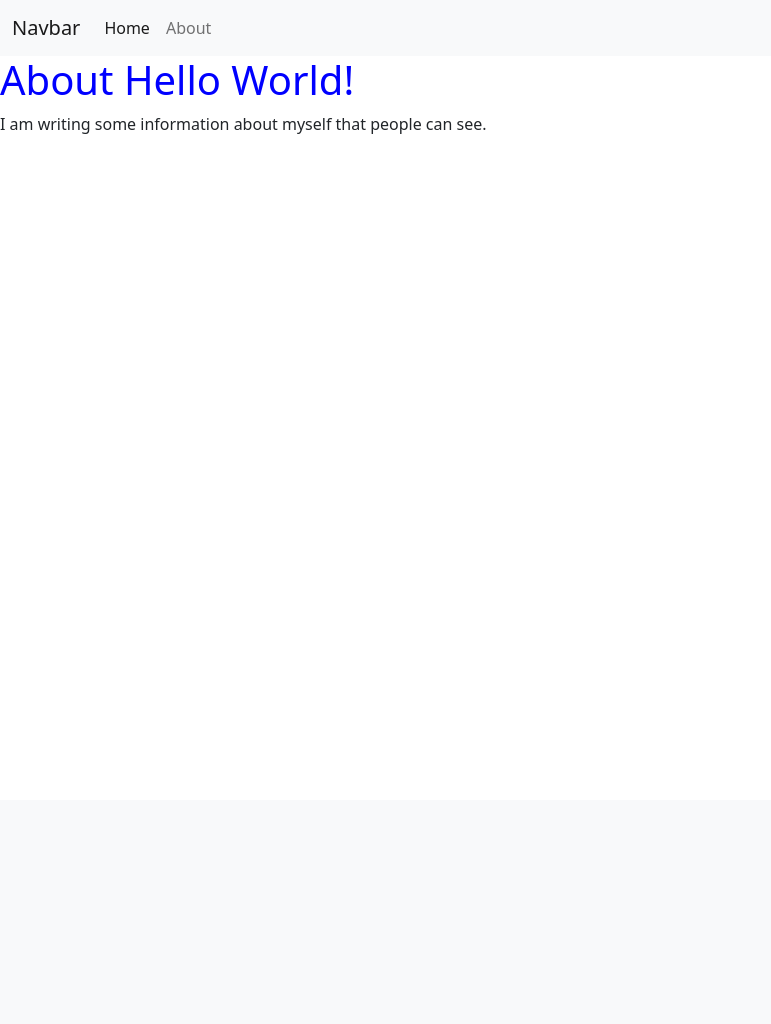
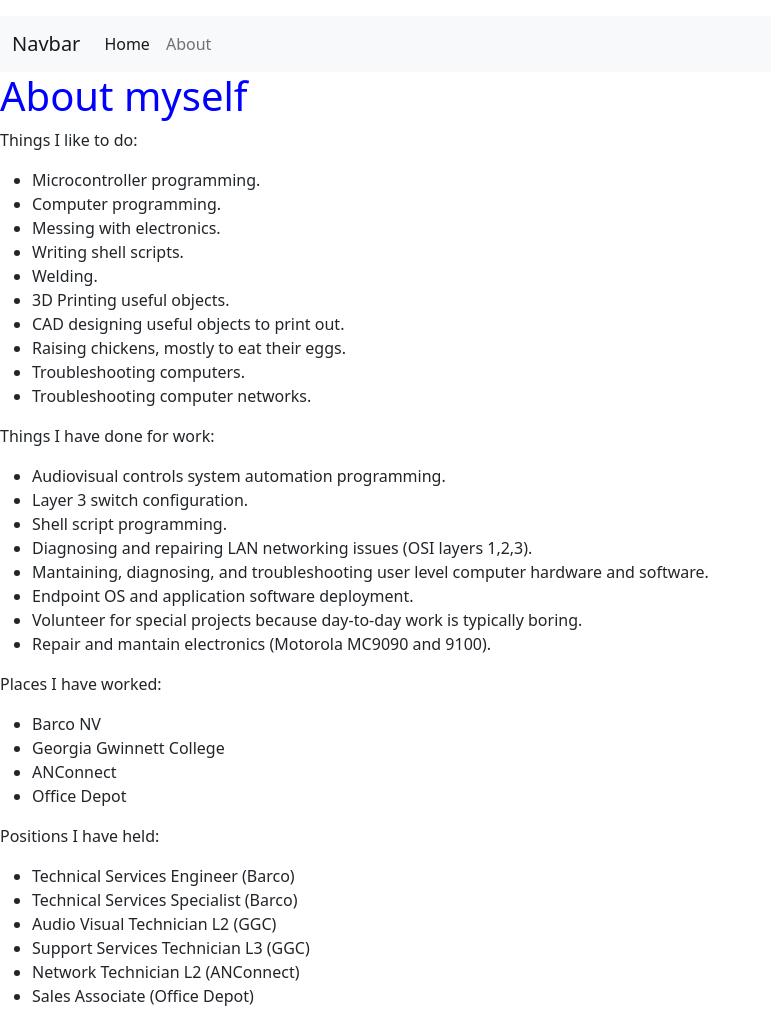
Before and after one commit to Gabriel-Whatley/IT-Senior-Capstone-21435-Flask-App-Gabriel-Whatley, a Flask app: page /about in a window 1280 px wide. Shown: the whole page, without its empty margins (0-771 px from the left). Before the commit the page ends 134 px from the top, so only its background shows below. Run offline with Flask 3, Linux system fonts and the light colour scheme.

Commit message:
Resume added

```diff
--- a/templates/about.html
+++ b/templates/about.html
@@ -7,11 +7,54 @@
     <link rel="stylesheet" href="{{url_for('static',filename='css/app.css')}}">
     <title>about</title>
   </head>
-  <body>
+  <p>
     {% extends "navbar.html" %}
     {% block content %}
-        <h1>About {{ aboutName }}</h1>
-        <p>I am writing some information about myself that people can see. </p>
+        <h1>About myself</h1>
+        <p>Things I like to do:<br>
+            <ul>
+                <li>Microcontroller programming.</li>
+                <li>Computer programming.</li>
+                <li>Messing with electronics.</li>
+                <li>Writing shell scripts.</li>
+                <li>Welding.</li>
+                <li>3D Printing useful objects.</li>
+                <li>CAD designing useful objects to print out.</li>
+                <li>Raising chickens, mostly to eat their eggs.</li>
+                <li>Troubleshooting computers.</li>
+                <li>Troubleshooting computer networks.</li>
+            </ul>
+        </p>
+        <p>Things I have done for work:<br>
+            <ul>
+                <li>Audiovisual controls system automation programming.</li>
+                <li>Layer 3 switch configuration.</li>
+                <li>Shell script programming.</li>
+                <li>Diagnosing and repairing LAN networking issues (OSI layers 1,2,3).</li>
+                <li>Mantaining, diagnosing, and troubleshooting user level computer hardware and software.</li>
+                <li>Endpoint OS and application software deployment.</li>
+                <li>Volunteer for special projects because day-to-day work is typically boring.</li>
+                <li>Repair and mantain electronics (Motorola MC9090 and 9100).</li>
+            </ul>
+        </p>
+        <p>Places I have worked:
+            <ul>
+                <li>Barco NV</li>
+                <li>Georgia Gwinnett College</li>
+                <li>ANConnect</li>
+                <li>Office Depot</li>
+            </ul>
+        </p>
+        <p>Positions I have held:
+            <ul>
+                <li>Technical Services Engineer (Barco)</li>
+                <li>Technical Services Specialist (Barco)</li>
+                <li>Audio Visual Technician L2 (GGC)</li>
+                <li>Support Services Technician L3 (GGC)</li>
+                <li>Network Technician L2 (ANConnect)</li>
+                <li>Sales Associate (Office Depot)</li>
+            </ul>
+        </p>
     {% endblock %}
     <script src="https://cdn.jsdelivr.net/npm/bootstrap@5.1.0/dist/js/bootstrap.bundle.min.js" integrity="sha384-U1DAWAznBHeqEIlVSCgzq+c9gqGAJn5c/t99JyeKa9xxaYpSvHU5awsuZVVFIhvj" crossorigin="anonymous"></script>
   </body>
```
